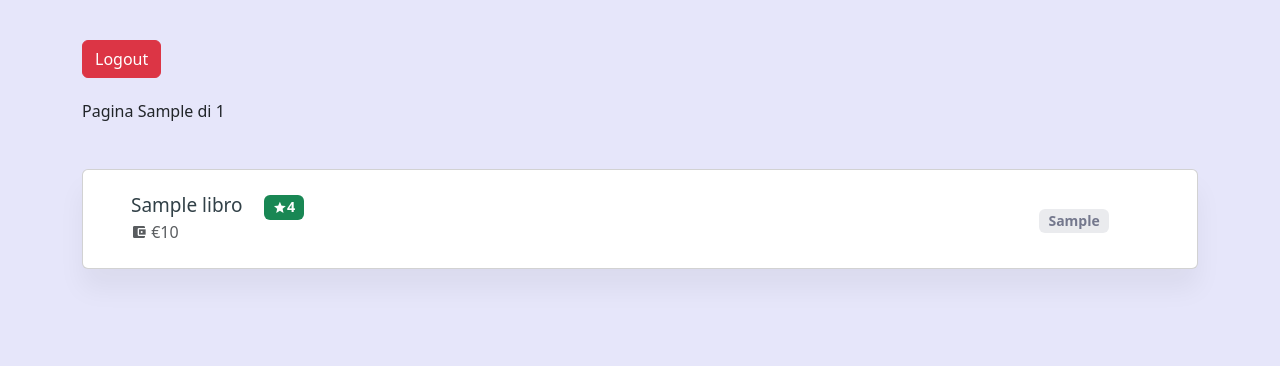
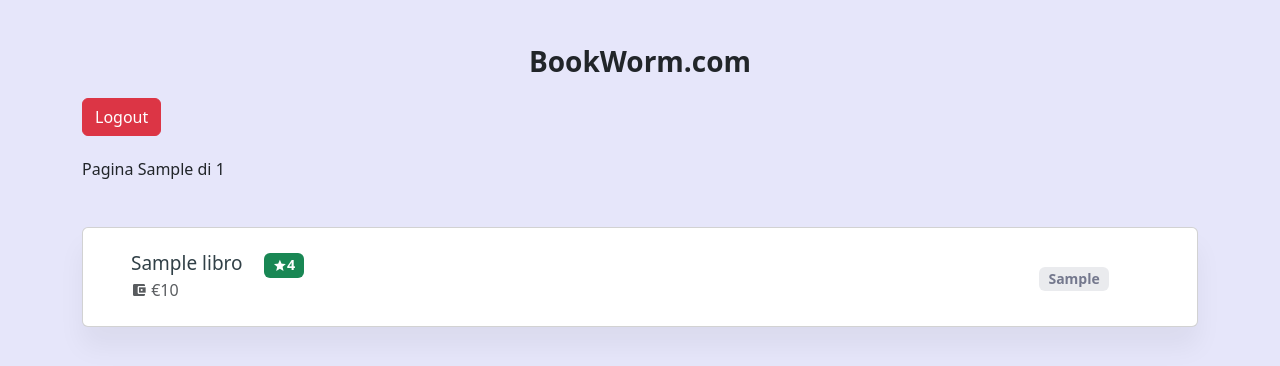
Before and after one commit to Daniele-Luongo/Progetto-NoSQL, a Python web app: template site/templates/lista_libri.html in a window 1280 px wide. Shown: the top 366 px of the page. Run offline with Jinja, Linux system fonts and the light colour scheme; the template is opened without the code that fills it: most values are stand-ins (such as "Sample title", 1, 10 or a date in 2020); some libraries are stand-ins or nearby versions.

Commit message:
aggiunto 'bookworm.com'

```diff
--- a/site/templates/lista_libri.html
+++ b/site/templates/lista_libri.html
@@ -5,6 +5,7 @@
     <link rel="stylesheet" href="https://cdnjs.cloudflare.com/ajax/libs/MaterialDesign-Webfont/5.3.45/css/materialdesignicons.css" integrity="sha256-NAxhqDvtY0l4xn+YVa6WjAcmd94NNfttjNsDmNatFVc=" crossorigin="anonymous" />
     <link rel="stylesheet" href="{{ url_for('static', filename='lista_libri.css') }}">
 </head>
+    <p class="text-center fs-3 fw-bold font-awesome">BookWorm.com</p>
     <section class="section">
     <div class="container">
         <div class="justify-content-center row">
@@ -101,3 +102,4 @@
     {% endif %}
 </div>
 </section>
+<br>
```
